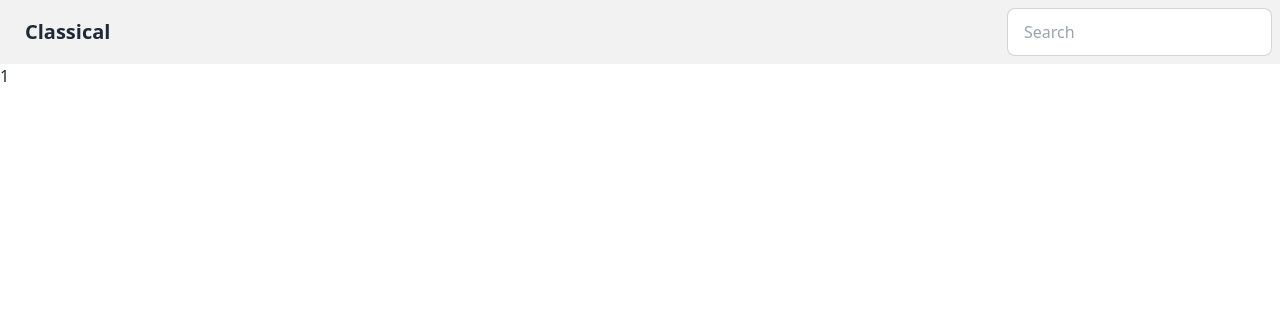
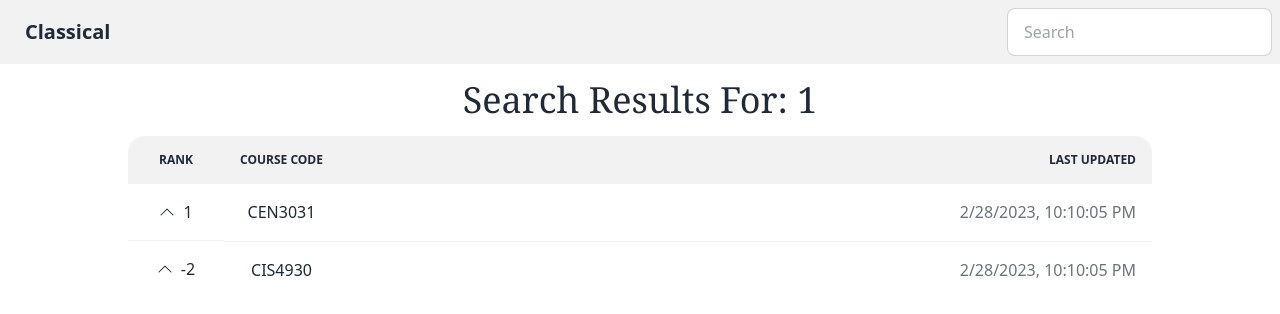
Before and after one commit to ryancircelli/Classical, an Angular app in the folder Frontend/: page /results/1 in a window 1280 px wide. Shown: the top 314 px of the page. Built offline with nearby package versions, Linux system fonts and the light colour scheme.

Commit message:
Created results page

```diff
--- a/Frontend/src/app/pages/results/results.component.html
+++ b/Frontend/src/app/pages/results/results.component.html
@@ -1,3 +1,32 @@
-<div>
-  {{ search }}
+
+
+<div class="overflow-x-auto flex flex-col items-center">
+  <div class="text-4xl font-serif py-4">Search Results For: {{search}}</div>
+  <div class="rounded-2xl w-[80%] overflow-hidden">
+  <table class="table w-full">
+    <thead>
+      <tr>
+        <th class="text-center align-middle w-24">Rank</th>
+        <th class="text-center align-middle w-24">Course Code</th>
+        <th class="text-right align-middle">Last Updated</th>
+      </tr>
+    </thead>
+    <tbody>
+      <tr class="hover" *ngFor="let class of results">
+        <td class="flex flex-row items-center justify-center space-x-2">
+          <!-- arrow icon -->
+          <div class="flex items-center justify-center">
+            <svg xmlns="http://www.w3.org/2000/svg" width="16" height="16" fill="currentColor" class="bi bi-chevron-up" viewBox="0 0 16 16">
+            <path fill-rule="evenodd" d="M7.646 4.646a.5.5 0 0 1 .708 0l6 6a.5.5 0 0 1-.708.708L8 5.707l-5.646 5.647a.5.5 0 0 1-.708-.708l6-6z"/>
+            </svg>
+          </div>
+          <!-- net votes -->
+          <span>{{ class.netVotes }}</span>
+        </td>
+        <td class="text-center align-middle">{{ class.name }}</td>
+        <td class="text-right align-middle text-gray-500"> {{ class.dateUpdated.toLocaleString() }}</td>
+      </tr>
+    </tbody>
+  </table>
 </div>
+</div>
--- a/Frontend/src/app/pages/results/results.component.ts
+++ b/Frontend/src/app/pages/results/results.component.ts
@@ -8,6 +8,7 @@ type Class = {
   downvoted: boolean;
   name: string;
   dateUpdated: Date;
+  netVotes: number;
 };
 
 @Component({
@@ -25,23 +26,35 @@ export class ResultsComponent implements OnInit {
     this.route.paramMap.subscribe((params: ParamMap) => {
       this.search = params.get('search') ?? "";
     });
+    this.rankClasses();
   }
 
   results: Class[] = [{
+    upvotes: 2,
+    downvotes: 4,
+    upvoted: true,
+    downvoted: false,
+    name: "CIS4930",
+    dateUpdated: new Date,
+    netVotes: 0
+  },
+  {
     upvotes: 4,
     downvotes: 3,
     upvoted: false,
     downvoted: false,
     name: "CEN3031",
-    dateUpdated: new Date
-  },
-  {
-    upvotes: 2,
-    downvotes: 4,
-    upvoted: true,
-    downvoted: false,
-    name: "CIS4930",
-    dateUpdated: new Date
+    dateUpdated: new Date,
+    netVotes: 0
   }]
 
+
+  rankClasses() {
+
+    this.results.sort((a, b) => (b.upvotes - b.downvotes) - (a.upvotes - a.downvotes));
+
+    this.results.forEach((results, index) => results.netVotes = results.upvotes - results.downvotes);
+  }
+
+
 }
```
